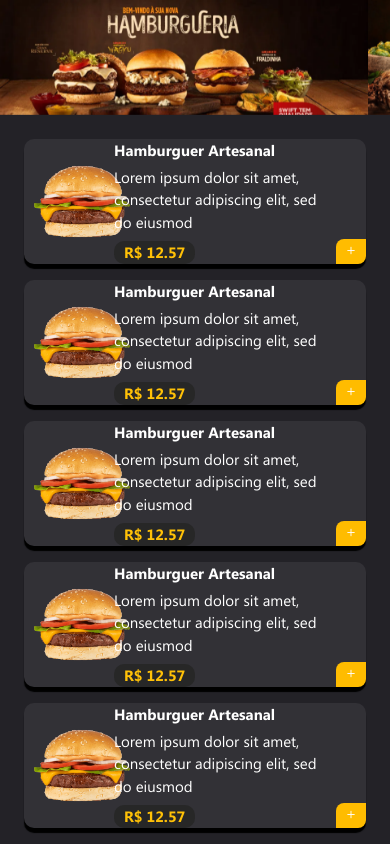
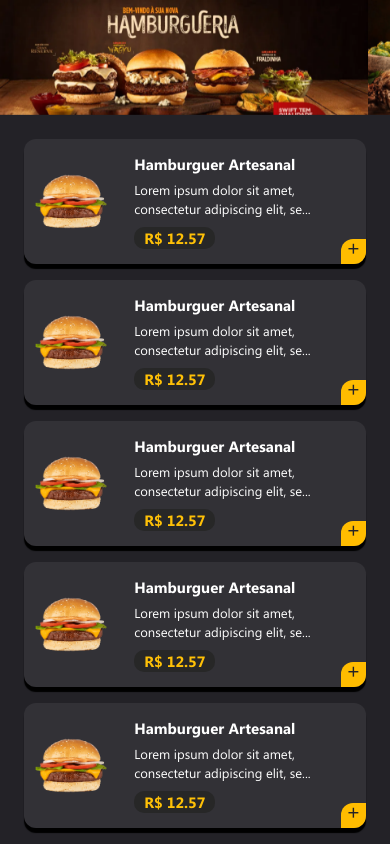
Before and after one commit to perotedev/lanchonete_vuejs, a Vue app in the folder frontend-vuejs/: page / in a window 390 px wide. Built offline with nearby package versions, Linux system fonts and the light colour scheme.

Commit message:
[FEAT]view01 - Responsividade da descriçao do burger e dos botoes plus e minus

```diff
--- a/frontend-vuejs/src/App.css
+++ b/frontend-vuejs/src/App.css
@@ -8,7 +8,7 @@ html{
 
 html body{
     font-family: "Segoe UI Regular", Regular, Arial, sans-serif;
-    font-size: 15px;
+    font-size: 13px;
 }
 
 #app {
@@ -54,3 +54,7 @@ html body{
 .rad-10 {
     border-radius: 10px;
 }
+
+.rad-12 {
+    border-radius: 12px;
+}
--- a/frontend-vuejs/src/components/card-product/CardView.vue
+++ b/frontend-vuejs/src/components/card-product/CardView.vue
@@ -1,19 +1,27 @@
 <template>
-  <div class="mb-3 rad-10 bg-card-product product-card d-flex">
-    <div class="row ps-2 align-items-center">
-      <div class="col-3">
+  <div class="mb-3 rad-12 bg-card-product product-card d-flex justify-content-between">
+    <div class="row ps-2 align-items-center product-description">
+      <div class="col-4">
         <img class="img-card" :src="imgProduct" :alt="titleProduct"/>
       </div>
 
-      <div class="col-9 text-start">
+      <div class="col-8 text-start">
         <p class="p-0 m-0 f-title">{{ titleProduct }}</p>
-        <p class="p-0 m-0 mt-1">{{ descriptionProduct }}</p>
+        <p class="p-0 m-0 mt-1 text-description">{{ descriptionProduct }}</p>
         <PriceProduct  :price="price" :promotion="promotion"/>
       </div>
     </div>
-    <div class="align-self-end p-0 m-0">
-      <div class="btn-yellow btn-select">
-        <i class="fi bi-plus"></i>
+    <div class="align-self-end">
+      <div v-if="showBtnMinus" class="d-flex">
+        <div class="btn-yellow btn-select-minus">
+          <p class="p-0 m-0 fs-2 btn-minus">-</p>
+        </div>
+        <div class="btn-yellow btn-select-plus2">
+          <p class="p-0 m-0 fs-4 btn-plus">+</p>
+        </div>
+      </div>
+      <div v-else class="btn-yellow btn-select-plus">
+          <p class="p-0 m-0 fs-4 btn-plus">+</p>
       </div>
     </div>
   </div>
@@ -39,7 +47,8 @@ export default {
       titleProduct: "Hamburguer Artesanal",
       descriptionProduct: "Lorem ipsum dolor sit amet, consectetur adipiscing elit, sed do eiusmod",
       price: 12.57,
-      promotion: false
+      promotion: false,
+      showBtnMinus: false
     };
   },
   props: {},
@@ -56,16 +65,56 @@ export default {
   height: 125px;
 }
 
-.img-card {
-  width: 100px;
-  height: auto;
+.product-description {
+  max-width: 92%;
 }
 
-.btn-select {
-  width: 30px;
+.text-description {
+  text-overflow: ellipsis;
+  display: -webkit-box !important;
+  -webkit-line-clamp: 2;
+  -webkit-box-orient: vertical;
+  white-space: normal;
+  overflow: hidden;
+}
+
+.img-card {
+  max-height: 100px;
+  max-width: 95%;
+}
+
+.btn-minus {
+  color: #232227;
+  position: relative;
+  top: -15px;
+}
+
+.btn-plus {
+  color: #232227;
+  position: relative;
+  top: -9px;
+}
+
+.btn-select-minus {
+  width: 25px;
   height: 25px;
-  border-bottom-right-radius: 8px;
-  border-top-left-radius: 8px;
+  border-top-left-radius: 12px;
+  border-right: solid 1px #F9A332;
+  cursor: pointer;
+}
+
+.btn-select-plus {
+  width: 25px;
+  height: 25px;
+  border-bottom-right-radius: 12px;
+  border-top-left-radius: 12px;
+  cursor: pointer;
+}
+
+.btn-select-plus2 {
+  width: 25px;
+  height: 25px;
+  border-bottom-right-radius: 12px;
   cursor: pointer;
 }
 </style>
```
